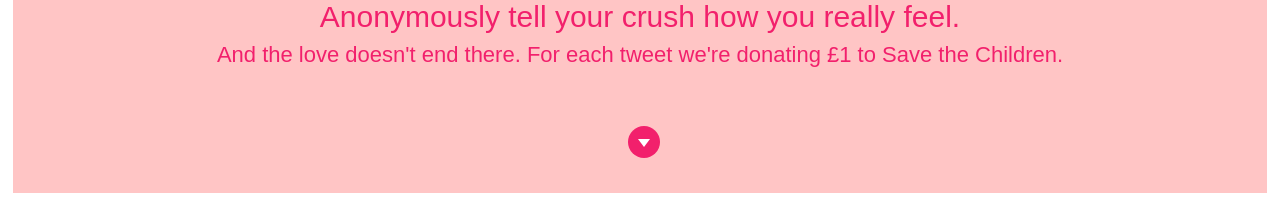
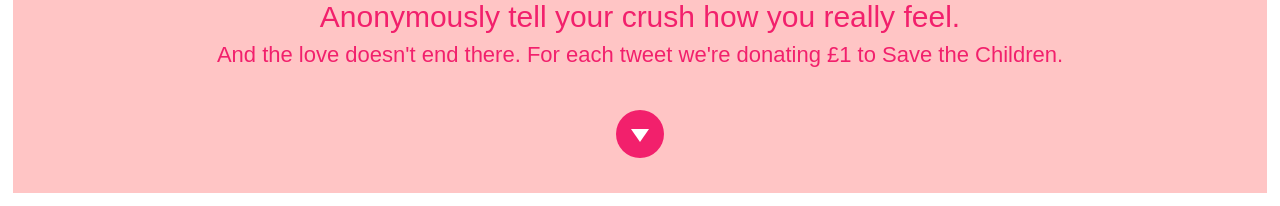
Before and after one commit to JamiePoole/ValentinesDay, a PHP site: page / in a window 1280 px wide. Shown: the part 594-800 px from the top of the page. Run offline with PHP 8.4, Linux system fonts and the light colour scheme; data that the repository does not hold is empty; some libraries are stand-ins or nearby versions.

Commit message:
scroll down button size increase on large displays

```diff
--- a/assets/css/style.css
+++ b/assets/css/style.css
@@ -1039,14 +1039,24 @@ strong {
   .scroll-btn {
     width: 32px;
     height: 32px;
+    margin-left: -16px;
     border-radius: 16px;
   }
 }
-/* line 123, ../sass/_content.scss */
+@media (min-width: 1024px) {
+  /* line 103, ../sass/_content.scss */
+  .scroll-btn {
+    width: 48px;
+    height: 48px;
+    margin-left: -24px;
+    border-radius: 24px;
+  }
+}
+/* line 130, ../sass/_content.scss */
 .scroll-btn:hover {
   background: #5facf9;
 }
-/* line 126, ../sass/_content.scss */
+/* line 133, ../sass/_content.scss */
 .scroll-btn:before {
   content: '';
   position: absolute;
@@ -1059,7 +1069,7 @@ strong {
   border-top: 6px solid white;
 }
 @media (min-width: 768px) {
-  /* line 126, ../sass/_content.scss */
+  /* line 133, ../sass/_content.scss */
   .scroll-btn:before {
     left: 10px;
     top: 13px;
@@ -1068,7 +1078,17 @@ strong {
     border-top-width: 8px;
   }
 }
-/* line 145, ../sass/_content.scss */
+@media (min-width: 1024px) {
+  /* line 133, ../sass/_content.scss */
+  .scroll-btn:before {
+    left: 15px;
+    top: 19px;
+    border-left-width: 9px;
+    border-right-width: 9px;
+    border-top-width: 13px;
+  }
+}
+/* line 159, ../sass/_content.scss */
 .scroll-btn.up:before {
   border-left: 4px solid transparent;
   border-right: 4px solid transparent;
@@ -1076,7 +1096,7 @@ strong {
   border-bottom: 6px solid white;
 }
 @media (min-width: 768px) {
-  /* line 145, ../sass/_content.scss */
+  /* line 159, ../sass/_content.scss */
   .scroll-btn.up:before {
     top: 11px;
     border-left-width: 6px;
@@ -1084,113 +1104,122 @@ strong {
     border-bottom-width: 8px;
   }
 }
-
-/* line 160, ../sass/_content.scss */
+@media (min-width: 1024px) {
+  /* line 159, ../sass/_content.scss */
+  .scroll-btn.up:before {
+    top: 16px;
+    border-left-width: 9px;
+    border-right-width: 9px;
+    border-bottom-width: 13px;
+  }
+}
+
+/* line 180, ../sass/_content.scss */
 .section {
   background-color: #ffc5c5;
   text-align: center;
 }
-/* line 163, ../sass/_content.scss */
+/* line 183, ../sass/_content.scss */
 .section .page {
   width: 86%;
   width: 86vw;
   margin: auto;
 }
 @media (min-width: 768px) {
-  /* line 163, ../sass/_content.scss */
+  /* line 183, ../sass/_content.scss */
   .section .page {
     padding-bottom: 60px;
   }
 }
 
-/* line 182, ../sass/_content.scss */
+/* line 196, ../sass/_content.scss */
 .heading {
   font-size: 24px;
   margin-bottom: 4px;
 }
 @media (min-width: 768px) {
-  /* line 182, ../sass/_content.scss */
+  /* line 196, ../sass/_content.scss */
   .heading {
     font-size: 52px;
   }
 }
 @media (min-width: 1024px) {
-  /* line 182, ../sass/_content.scss */
+  /* line 196, ../sass/_content.scss */
   .heading {
     font-size: 62px;
   }
 }
 @media (min-width: 1280px) {
-  /* line 182, ../sass/_content.scss */
+  /* line 196, ../sass/_content.scss */
   .heading {
     font-size: 62px;
   }
 }
 @media (min-width: 1440px) {
-  /* line 182, ../sass/_content.scss */
+  /* line 196, ../sass/_content.scss */
   .heading {
     font-size: 72px;
   }
 }
 
-/* line 199, ../sass/_content.scss */
+/* line 213, ../sass/_content.scss */
 .sub-heading {
   font-size: 12px;
   font-weight: 400;
   margin-bottom: 4px;
 }
 @media (min-width: 768px) {
-  /* line 199, ../sass/_content.scss */
+  /* line 213, ../sass/_content.scss */
   .sub-heading {
     font-size: 24px;
     margin-bottom: 10px;
   }
 }
 @media (min-width: 1024px) {
-  /* line 199, ../sass/_content.scss */
+  /* line 213, ../sass/_content.scss */
   .sub-heading {
     font-size: 30px;
   }
 }
 @media (min-width: 1280px) {
-  /* line 199, ../sass/_content.scss */
+  /* line 213, ../sass/_content.scss */
   .sub-heading {
     font-size: 30px;
   }
 }
 @media (min-width: 1440px) {
-  /* line 199, ../sass/_content.scss */
+  /* line 213, ../sass/_content.scss */
   .sub-heading {
     font-size: 34px;
   }
 }
 
-/* line 219, ../sass/_content.scss */
+/* line 233, ../sass/_content.scss */
 .intro-page h3 {
   font-size: 12px;
   font-weight: 400;
 }
 @media (min-width: 768px) {
-  /* line 219, ../sass/_content.scss */
+  /* line 233, ../sass/_content.scss */
   .intro-page h3 {
     font-size: 17px;
     font-weight: 300;
   }
 }
 @media (min-width: 1024px) {
-  /* line 219, ../sass/_content.scss */
+  /* line 233, ../sass/_content.scss */
   .intro-page h3 {
     font-size: 22px;
   }
 }
-/* line 233, ../sass/_content.scss */
+/* line 247, ../sass/_content.scss */
 .intro-page .artwork {
   width: 80%;
   margin: 0 auto 16px;
   text-align: center;
 }
 @media (min-width: 768px) {
-  /* line 233, ../sass/_content.scss */
+  /* line 247, ../sass/_content.scss */
   .intro-page .artwork {
     margin-bottom: 0;
     max-width: 600px;
@@ -1198,18 +1227,18 @@ strong {
   }
 }
 @media (min-width: 1024px) {
-  /* line 233, ../sass/_content.scss */
+  /* line 247, ../sass/_content.scss */
   .intro-page .artwork {
     max-width: 85vh;
   }
 }
 @media (min-width: 1280px) {
-  /* line 233, ../sass/_content.scss */
+  /* line 247, ../sass/_content.scss */
   .intro-page .artwork {
     max-width: 100vh;
   }
 }
-/* line 251, ../sass/_content.scss */
+/* line 265, ../sass/_content.scss */
 .intro-page .artwork img {
   display: block;
   width: 100%;
@@ -1218,30 +1247,30 @@ strong {
   height: auto;
 }
 @media (min-width: 768px) {
-  /* line 251, ../sass/_content.scss */
+  /* line 265, ../sass/_content.scss */
   .intro-page .artwork img {
     max-width: none;
   }
 }
 
-/* line 273, ../sass/_content.scss */
+/* line 278, ../sass/_content.scss */
 .send-page {
   text-align: center;
 }
-/* line 275, ../sass/_content.scss */
+/* line 280, ../sass/_content.scss */
 .send-page .page {
   width: 60%;
   max-width: 570px;
   position: relative;
   z-index: 9;
 }
-/* line 281, ../sass/_content.scss */
+/* line 286, ../sass/_content.scss */
 .send-page .form-control {
   position: relative;
   margin: 0 auto;
   clear: both;
 }
-/* line 285, ../sass/_content.scss */
+/* line 290, ../sass/_content.scss */
 .send-page .form-control #tweet-target,
 .send-page .form-control #tweet-message {
   font-family: "europa", sans-serif;
@@ -1253,18 +1282,18 @@ strong {
   padding: 20px;
   font-size: 22px;
 }
-/* line 295, ../sass/_content.scss */
+/* line 300, ../sass/_content.scss */
 .send-page .form-control #tweet-target:focus,
 .send-page .form-control #tweet-message:focus {
   outline: none;
 }
-/* line 299, ../sass/_content.scss */
+/* line 304, ../sass/_content.scss */
 .send-page .form-control #tweet-target {
   height: 70px;
   padding-left: 50px;
   margin-bottom: 2px;
 }
-/* line 304, ../sass/_content.scss */
+/* line 309, ../sass/_content.scss */
 .send-page .form-control .form-prepend {
   color: #f2206c;
   position: absolute;
@@ -1278,14 +1307,14 @@ strong {
   font-weight: 700;
   padding: 2px 0 0 0;
 }
-/* line 318, ../sass/_content.scss */
+/* line 323, ../sass/_content.scss */
 .send-page #char-count {
   background: #f2206c;
   color: white;
   margin-top: 2px;
   padding: 5px;
 }
-/* line 324, ../sass/_content.scss */
+/* line 329, ../sass/_content.scss */
 .send-page #submit-tweet {
   font-family: "europa", sans-serif;
   color: #f2206c;
@@ -1299,21 +1328,21 @@ strong {
   margin-top: 30px;
   text-decoration: none;
 }
-/* line 336, ../sass/_content.scss */
+/* line 341, ../sass/_content.scss */
 .send-page #submit-tweet:focus {
   outline: none;
 }
-/* line 340, ../sass/_content.scss */
+/* line 345, ../sass/_content.scss */
 .send-page .delay-time {
   display: none;
 }
 
-/* line 347, ../sass/_content.scss */
+/* line 352, ../sass/_content.scss */
 .no-svg .send-page #submit-tweet {
   background: transparent url(../img/arrow-170x32.png) 50% 100% no-repeat;
 }
 
-/* line 353, ../sass/_content.scss */
+/* line 358, ../sass/_content.scss */
 .tweet-hearts {
   position: absolute;
   z-index: 8;
@@ -1321,7 +1350,7 @@ strong {
   height: 100%;
   top: 0;
 }
-/* line 359, ../sass/_content.scss */
+/* line 364, ../sass/_content.scss */
 .tweet-hearts .tweet {
   background: url(../img/heart-180x164.svg) 0 0 no-repeat;
   background-size: contain;
@@ -1331,60 +1360,60 @@ strong {
   max-width: 180px;
   padding-bottom: 9%;
 }
-/* line 367, ../sass/_content.scss */
+/* line 372, ../sass/_content.scss */
 .tweet-hearts .tweet.a {
   top: 15%;
   left: 8%;
 }
-/* line 371, ../sass/_content.scss */
+/* line 376, ../sass/_content.scss */
 .tweet-hearts .tweet.b {
   top: 7%;
   left: 50%;
 }
-/* line 375, ../sass/_content.scss */
+/* line 380, ../sass/_content.scss */
 .tweet-hearts .tweet.c {
   top: 22%;
   left: 78%;
 }
-/* line 379, ../sass/_content.scss */
+/* line 384, ../sass/_content.scss */
 .tweet-hearts .tweet.d {
   bottom: 10%;
   left: 4%;
 }
-/* line 383, ../sass/_content.scss */
+/* line 388, ../sass/_content.scss */
 .tweet-hearts .tweet.e {
   bottom: 6%;
   left: 62%;
 }
-/* line 387, ../sass/_content.scss */
+/* line 392, ../sass/_content.scss */
 .tweet-hearts .tweet.f {
   top: 60%;
   left: 82%;
 }
-/* line 391, ../sass/_content.scss */
+/* line 396, ../sass/_content.scss */
 .tweet-hearts .tweet.g {
   top: 58%;
   left: 22%;
 }
 
-/* line 400, ../sass/_content.scss */
+/* line 405, ../sass/_content.scss */
 .no-svg .tweet-hearts .tweet {
   background: url(../img/heart-96x96.png) 0 0 no-repeat;
   width: 96px;
   height: 96px;
 }
 
-/* line 409, ../sass/_content.scss */
+/* line 414, ../sass/_content.scss */
 .share-page .page {
   padding-bottom: 80px;
 }
 @media (min-width: 768px) {
-  /* line 409, ../sass/_content.scss */
+  /* line 414, ../sass/_content.scss */
   .share-page .page {
     padding-bottom: 24vh;
   }
 }
-/* line 424, ../sass/_content.scss */
+/* line 429, ../sass/_content.scss */
 .share-page .heading {
   background: white;
   display: inline-block;
@@ -1392,7 +1421,7 @@ strong {
   padding: 15px 35px;
   position: relative;
 }
-/* line 430, ../sass/_content.scss */
+/* line 435, ../sass/_content.scss */
 .share-page .heading:before {
   position: absolute;
   z-index: 4;
@@ -1404,7 +1433,7 @@ strong {
   background: url(../img/banner-ribbon-left.svg) 0 0 no-repeat;
   background-size: contain;
 }
-/* line 441, ../sass/_content.scss */
+/* line 446, ../sass/_content.scss */
 .share-page .heading:after {
   position: absolute;
   z-index: 4;
@@ -1416,12 +1445,12 @@ strong {
   background: url(../img/banner-ribbon-right.svg) 0 0 no-repeat;
   background-size: contain;
 }
-/* line 453, ../sass/_content.scss */
+/* line 458, ../sass/_content.scss */
 .share-page .sub-heading {
   margin-bottom: 16px;
   line-height: 1.4;
 }
-/* line 457, ../sass/_content.scss */
+/* line 462, ../sass/_content.scss */
 .share-page .artwork {
   position: absolute;
   bottom: 0;
@@ -1430,18 +1459,18 @@ strong {
   right: 23%;
 }
 @media (min-width: 768px) {
-  /* line 457, ../sass/_content.scss */
+  /* line 462, ../sass/_content.scss */
   .share-page .artwork {
     bottom: 0.5vh;
   }
 }
 @media (min-width: 1024px) {
-  /* line 457, ../sass/_content.scss */
+  /* line 462, ../sass/_content.scss */
   .share-page .artwork {
     bottom: 1vh;
   }
 }
-/* line 475, ../sass/_content.scss */
+/* line 480, ../sass/_content.scss */
 .share-page .artwork img {
   display: block;
   width: 100%;
@@ -1450,17 +1479,17 @@ strong {
   margin: 0 auto;
 }
 @media (min-width: 1024px) {
-  /* line 475, ../sass/_content.scss */
+  /* line 480, ../sass/_content.scss */
   .share-page .artwork img {
     max-height: 35vh;
   }
 }
-/* line 495, ../sass/_content.scss */
+/* line 500, ../sass/_content.scss */
 .share-page .share {
   font-size: 22px;
   font-weight: 300;
 }
-/* line 499, ../sass/_content.scss */
+/* line 504, ../sass/_content.scss */
 .share-page .share-btn {
   -moz-transition: all 0.15s cubic-bezier(0.055, 0.34, 0.09, 0.82);
   -o-transition: all 0.15s cubic-bezier(0.055, 0.34, 0.09, 0.82);
@@ -1480,61 +1509,61 @@ strong {
   height: 32px;
   border-radius: 16px;
 }
-/* line 514, ../sass/_content.scss */
+/* line 519, ../sass/_content.scss */
 .share-page .share-btn:hover {
   background-color: #5facf9;
 }
-/* line 517, ../sass/_content.scss */
+/* line 522, ../sass/_content.scss */
 .share-page .share-btn:focus {
   outline: none;
 }
 @media (min-width: 768px) {
-  /* line 499, ../sass/_content.scss */
+  /* line 504, ../sass/_content.scss */
   .share-page .share-btn {
     width: 48px;
     height: 48px;
     border-radius: 24px;
   }
 }
-/* line 526, ../sass/_content.scss */
+/* line 531, ../sass/_content.scss */
 .share-page .fb-btn {
   background-image: url(../img/facebook-icon-24x24.svg);
   background-size: 18px 18px;
 }
 @media (min-width: 768px) {
-  /* line 526, ../sass/_content.scss */
+  /* line 531, ../sass/_content.scss */
   .share-page .fb-btn {
     background-size: 22px 22px;
   }
 }
-/* line 533, ../sass/_content.scss */
+/* line 538, ../sass/_content.scss */
 .share-page .tw-btn {
   background-image: url(../img/twitter-icon-24x24.svg);
   background-size: 18px 18px;
 }
 @media (min-width: 768px) {
-  /* line 533, ../sass/_content.scss */
+  /* line 538, ../sass/_content.scss */
   .share-page .tw-btn {
     background-size: 22px 22px;
   }
 }
-/* line 540, ../sass/_content.scss */
+/* line 545, ../sass/_content.scss */
 .share-page .gp-btn {
   background-image: url(../img/google-icon-24x24.svg);
   background-size: 18px 18px;
 }
 @media (min-width: 768px) {
-  /* line 540, ../sass/_content.scss */
+  /* line 545, ../sass/_content.scss */
   .share-page .gp-btn {
     background-size: 22px 22px;
   }
 }
 
-/* line 551, ../sass/_content.scss */
+/* line 556, ../sass/_content.scss */
 .no-svg .share-page .heading {
   margin-bottom: 95px;
 }
-/* line 553, ../sass/_content.scss */
+/* line 558, ../sass/_content.scss */
 .no-svg .share-page .heading:before {
   left: -68px;
   bottom: -102px;
@@ -1542,7 +1571,7 @@ strong {
   height: 158px;
   background: url(../img/banner-ribbon-left.png) 0 0 no-repeat;
 }
-/* line 560, ../sass/_content.scss */
+/* line 565, ../sass/_content.scss */
 .no-svg .share-page .heading:after {
   right: -68px;
   bottom: -102px;
@@ -1550,83 +1579,83 @@ strong {
   height: 158px;
   background: url(../img/banner-ribbon-right.png) 0 0 no-repeat;
 }
-/* line 568, ../sass/_content.scss */
+/* line 573, ../sass/_content.scss */
 .no-svg .share-page .fb-btn {
   background-image: url(../img/facebook-icon-24x24.png);
 }
-/* line 571, ../sass/_content.scss */
+/* line 576, ../sass/_content.scss */
 .no-svg .share-page .tw-btn {
   background-image: url(../img/twitter-icon-24x24.png);
 }
-/* line 574, ../sass/_content.scss */
+/* line 579, ../sass/_content.scss */
 .no-svg .share-page .gp-btn {
   background-image: url(../img/google-icon-24x24.png);
 }
-/* line 578, ../sass/_content.scss */
+/* line 583, ../sass/_content.scss */
 .no-svg .share-page .artwork img {
   width: auto;
   max-width: 30%;
 }
 
-/* line 586, ../sass/_content.scss */
+/* line 591, ../sass/_content.scss */
 .info-page {
   background: white;
   text-align: center;
 }
-/* line 589, ../sass/_content.scss */
+/* line 594, ../sass/_content.scss */
 .info-page .copy {
   width: 90%;
   margin: auto;
   font-size: 12px;
 }
 @media (min-width: 768px) {
-  /* line 589, ../sass/_content.scss */
+  /* line 594, ../sass/_content.scss */
   .info-page .copy {
     font-size: 21px;
   }
 }
 @media (min-width: 1024px) {
-  /* line 589, ../sass/_content.scss */
+  /* line 594, ../sass/_content.scss */
   .info-page .copy {
     width: 70%;
     font-size: 21px;
   }
 }
 @media (min-width: 1280px) {
-  /* line 589, ../sass/_content.scss */
+  /* line 594, ../sass/_content.scss */
   .info-page .copy {
     font-size: 21px;
   }
 }
-/* line 605, ../sass/_content.scss */
+/* line 610, ../sass/_content.scss */
 .info-page .logos img {
   vertical-align: middle;
   margin: 0 20px 20px;
 }
-/* line 608, ../sass/_content.scss */
+/* line 613, ../sass/_content.scss */
 .info-page .logos img.us {
   max-width: 50px;
   height: auto;
 }
 @media (min-width: 1024px) {
-  /* line 608, ../sass/_content.scss */
+  /* line 613, ../sass/_content.scss */
   .info-page .logos img.us {
     max-width: 100%;
   }
 }
-/* line 615, ../sass/_content.scss */
+/* line 620, ../sass/_content.scss */
 .info-page .logos img.savethechildren {
   max-width: 180px;
   height: auto;
 }
 @media (min-width: 1024px) {
-  /* line 615, ../sass/_content.scss */
+  /* line 620, ../sass/_content.scss */
   .info-page .logos img.savethechildren {
     max-width: 100%;
   }
 }
 
-/* line 626, ../sass/_content.scss */
+/* line 631, ../sass/_content.scss */
 .page-break {
   -moz-box-sizing: content-box;
   -webkit-box-sizing: content-box;
@@ -1643,12 +1672,12 @@ strong {
   border-bottom: 1vw solid white;
 }
 
-/* line 641, ../sass/_content.scss */
+/* line 646, ../sass/_content.scss */
 .no-svg .page-break {
   background: url(../img/page-break.png) 50% 0 repeat-x;
 }
 
-/* line 647, ../sass/_content.scss */
+/* line 652, ../sass/_content.scss */
 .slimScrollBar,
 .slimScrollRail {
   border-radius: 0 !important;
@@ -1658,7 +1687,7 @@ strong {
   right: 0 !important;
 }
 
-/* line 656, ../sass/_content.scss */
+/* line 661, ../sass/_content.scss */
 .odometer.odometer-auto-theme, .odometer.odometer-theme-default, .odometer-pre {
   display: inline-block;
   vertical-align: middle;
@@ -1668,7 +1697,7 @@ strong {
   position: relative;
 }
 
-/* line 664, ../sass/_content.scss */
+/* line 669, ../sass/_content.scss */
 .odometer.odometer-auto-theme .odometer-digit, .odometer.odometer-theme-default .odometer-digit {
   display: inline-block;
   vertical-align: middle;
@@ -1678,7 +1707,7 @@ strong {
   position: relative;
 }
 
-/* line 672, ../sass/_content.scss */
+/* line 677, ../sass/_content.scss */
 .odometer.odometer-auto-theme .odometer-digit .odometer-digit-spacer, .odometer.odometer-theme-default .odometer-digit .odometer-digit-spacer {
   display: inline-block;
   vertical-align: middle;
@@ -1688,7 +1717,7 @@ strong {
   visibility: hidden;
 }
 
-/* line 680, ../sass/_content.scss */
+/* line 685, ../sass/_content.scss */
 .odometer.odometer-auto-theme .odometer-digit .odometer-digit-inner, .odometer.odometer-theme-default .odometer-digit .odometer-digit-inner {
   text-align: left;
   display: block;
@@ -1700,29 +1729,29 @@ strong {
   overflow: hidden;
 }
 
-/* line 690, ../sass/_content.scss */
+/* line 695, ../sass/_content.scss */
 .odometer.odometer-auto-theme .odometer-digit .odometer-ribbon, .odometer.odometer-theme-default .odometer-digit .odometer-ribbon {
   display: block;
 }
 
-/* line 693, ../sass/_content.scss */
+/* line 698, ../sass/_content.scss */
 .odometer.odometer-auto-theme .odometer-digit .odometer-ribbon-inner, .odometer.odometer-theme-default .odometer-digit .odometer-ribbon-inner {
   display: block;
   -webkit-backface-visibility: hidden;
 }
 
-/* line 697, ../sass/_content.scss */
+/* line 702, ../sass/_content.scss */
 .odometer.odometer-auto-theme .odometer-digit .odometer-value, .odometer.odometer-theme-default .odometer-digit .odometer-value {
   display: block;
   -webkit-transform: translateZ(0);
 }
 
-/* line 701, ../sass/_content.scss */
+/* line 706, ../sass/_content.scss */
 .odometer.odometer-auto-theme .odometer-digit .odometer-value.odometer-last-value, .odometer.odometer-theme-default .odometer-digit .odometer-value.odometer-last-value {
   position: absolute;
 }
 
-/* line 704, ../sass/_content.scss */
+/* line 709, ../sass/_content.scss */
 .odometer.odometer-auto-theme.odometer-animating-up .odometer-ribbon-inner, .odometer.odometer-theme-default.odometer-animating-up .odometer-ribbon-inner {
   -webkit-transition: -webkit-transform 2s;
   -moz-transition: -moz-transform 2s;
@@ -1731,7 +1760,7 @@ strong {
   transition: transform 2s;
 }
 
-/* line 711, ../sass/_content.scss */
+/* line 716, ../sass/_content.scss */
 .odometer.odometer-auto-theme.odometer-animating-up.odometer-animating .odometer-ribbon-inner, .odometer.odometer-theme-default.odometer-animating-up.odometer-animating .odometer-ribbon-inner {
   -webkit-transform: translateY(-100%);
   -moz-transform: translateY(-100%);
@@ -1740,7 +1769,7 @@ strong {
   transform: translateY(-100%);
 }
 
-/* line 718, ../sass/_content.scss */
+/* line 723, ../sass/_content.scss */
 .odometer.odometer-auto-theme.odometer-animating-down .odometer-ribbon-inner, .odometer.odometer-theme-default.odometer-animating-down .odometer-ribbon-inner {
   -webkit-transform: translateY(-100%);
   -moz-transform: translateY(-100%);
@@ -1749,7 +1778,7 @@ strong {
   transform: translateY(-100%);
 }
 
-/* line 725, ../sass/_content.scss */
+/* line 730, ../sass/_content.scss */
 .odometer.odometer-auto-theme.odometer-animating-down.odometer-animating .odometer-ribbon-inner, .odometer.odometer-theme-default.odometer-animating-down.odometer-animating .odometer-ribbon-inner {
   -webkit-transition: -webkit-transform 2s;
   -moz-transition: -moz-transform 2s;
@@ -1763,7 +1792,7 @@ strong {
   transform: translateY(0);
 }
 
-/* line 738, ../sass/_content.scss */
+/* line 743, ../sass/_content.scss */
 .odometer.odometer-auto-theme, .odometer.odometer-theme-default {
   line-height: 1.1em;
 }
--- a/assets/sass/_content.scss
+++ b/assets/sass/_content.scss
@@ -118,7 +118,14 @@ strong {
 	@include respond-to(m) {
 		width: 32px;
 		height: 32px;
+		margin-left: -16px;
 		border-radius: 16px;
+	}
+	@include respond-to(l) {
+		width: 48px;
+		height: 48px;
+		margin-left: -24px;
+		border-radius: 24px;
 	}
 	&:hover {
 		background: $baby-blue;
@@ -140,6 +147,13 @@ strong {
 			border-right-width: 6px;
 			border-top-width: 8px;
 		}
+		@include respond-to(l) {
+			left: 15px;
+			top: 19px;
+			border-left-width: 9px;
+			border-right-width: 9px;
+			border-top-width: 13px;
+		}
 	}
 	&.up {
 		&:before {
@@ -152,6 +166,12 @@ strong {
 				border-left-width: 6px;
 				border-right-width: 6px;
 				border-bottom-width: 8px;
+			}
+			@include respond-to(l) {
+				top: 16px;
+				border-left-width: 9px;
+				border-right-width: 9px;
+				border-bottom-width: 13px;
 			}
 		}
 	}
@@ -169,12 +189,6 @@ strong {
 		}
 		@include respond-to(m) {
 			padding-bottom: 60px;
-		}
-		@include respond-to(l) {
-
-		}
-		@include respond-to(xl) {
-
 		}
 	}
 }
@@ -254,17 +268,8 @@ strong {
 			max-width: 65vh;
 			margin: 0 auto;
 			height: auto;
-			@include respond-to(s) {
-
-			}
 	  		@include respond-to(m) {
 				max-width: none;
-			}
-			@include respond-to(l) {
-
-			}
-			@include respond-to(xl) {
-
 			}
 		}
 	}
```
